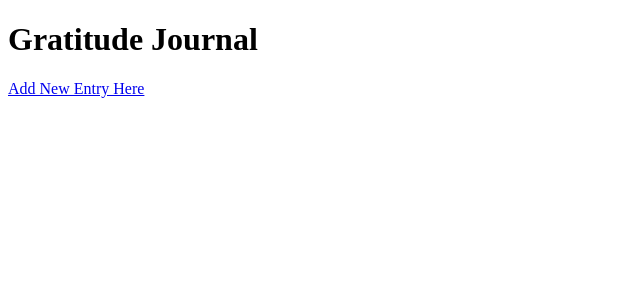
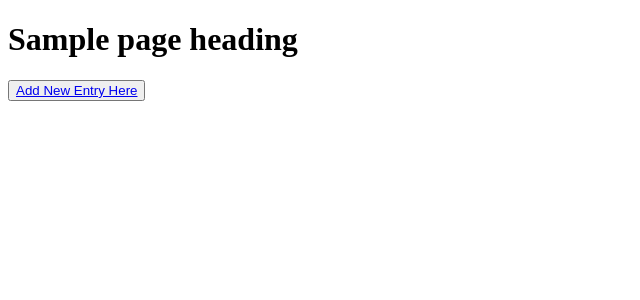
Before and after one commit to lcunnin/django-journalapp, a Django app: template entries/templates/entries/home.html in a window 1280 px wide. Shown: the part 88-388 px from the top of the page, without its empty margins (0-640 px from the left). Run offline with Django 3.2, Linux system fonts and the light colour scheme; the template is opened without the code that fills it: most values are stand-ins (such as "Sample title", 1, 10 or a date in 2020).

Commit message:
page_heading

```diff
--- a/entries/templates/entries/home.html
+++ b/entries/templates/entries/home.html
@@ -4,7 +4,7 @@
     <meta charset="UTF-8">
     <meta http-equiv="X-UA-Compatible" content="IE=edge">
     <meta name="viewport" content="width=device-width, initial-scale=1.0">
-    <title>Gratitude Journal</title>
+    <title>{{ page_heading }}</title>
 </head>
 <body>
     <nav>
@@ -16,10 +16,10 @@
         </ul>
     </nav>
     <div class="header-contianer">
-    <h1 class="title">Gratitude Journal</h1>
-    </div>
-    <div class="new-entry-link">
+    <h1 class="title">{{ page_heading }}</h1>
+    <button class="new-entry-link">
         <a href="{% url 'new_entry' %}">Add New Entry Here</a>
+    </button>
     </div>
 </body>
 </html>
--- a/entries/templates/entries/new_entry.html
+++ b/entries/templates/entries/new_entry.html
@@ -11,14 +11,15 @@
         <ul>
             <li><a href="{% url 'index' %}">Home</a></li>
             <li><a href="{% url 'new_entry' %}">New Entry</a></li>
+            <li><a href="{% url 'old_entries' %}">Past Entries</a></li>
             <li><a href="{% url 'admin:index' %}">Admin</a></li>
         </ul>
     </nav>
     <div class="header-contianer">
-    <h1 class="title">Gratitude Journal</h1>
+    <h1 class="title">{{ page_heading }}</h1>
     </div>
     <div class="new-entry-title">
-    <h1>What Am I Grateful?</h1>
+    <h1>What Am I Grateful For?</h1>
     </div>
     <div class="new-entry-container">
         <form method="POST" action="{% url 'new_entry' %}">
--- a/entries/templates/entries/old_entries.html
+++ b/entries/templates/entries/old_entries.html
@@ -4,7 +4,7 @@
     <meta charset="UTF-8">
     <meta http-equiv="X-UA-Compatible" content="IE=edge">
     <meta name="viewport" content="width=device-width, initial-scale=1.0">
-    <title>Gratitude Journal</title>
+    <title>{{ page_heading }}</title>
 </head>
 <body>
     <nav>
@@ -16,7 +16,7 @@
         </ul>
     </nav>
     <div class="header-contianer">
-    <h1 class="title">Gratitude Journal</h1>
+    <h1 class="title">{{ page_heading }}</h1>
     </div>
 
     {% for entry in entries %}
```
Also changed, not shown: entries/views.py (+8 -3 lines).
